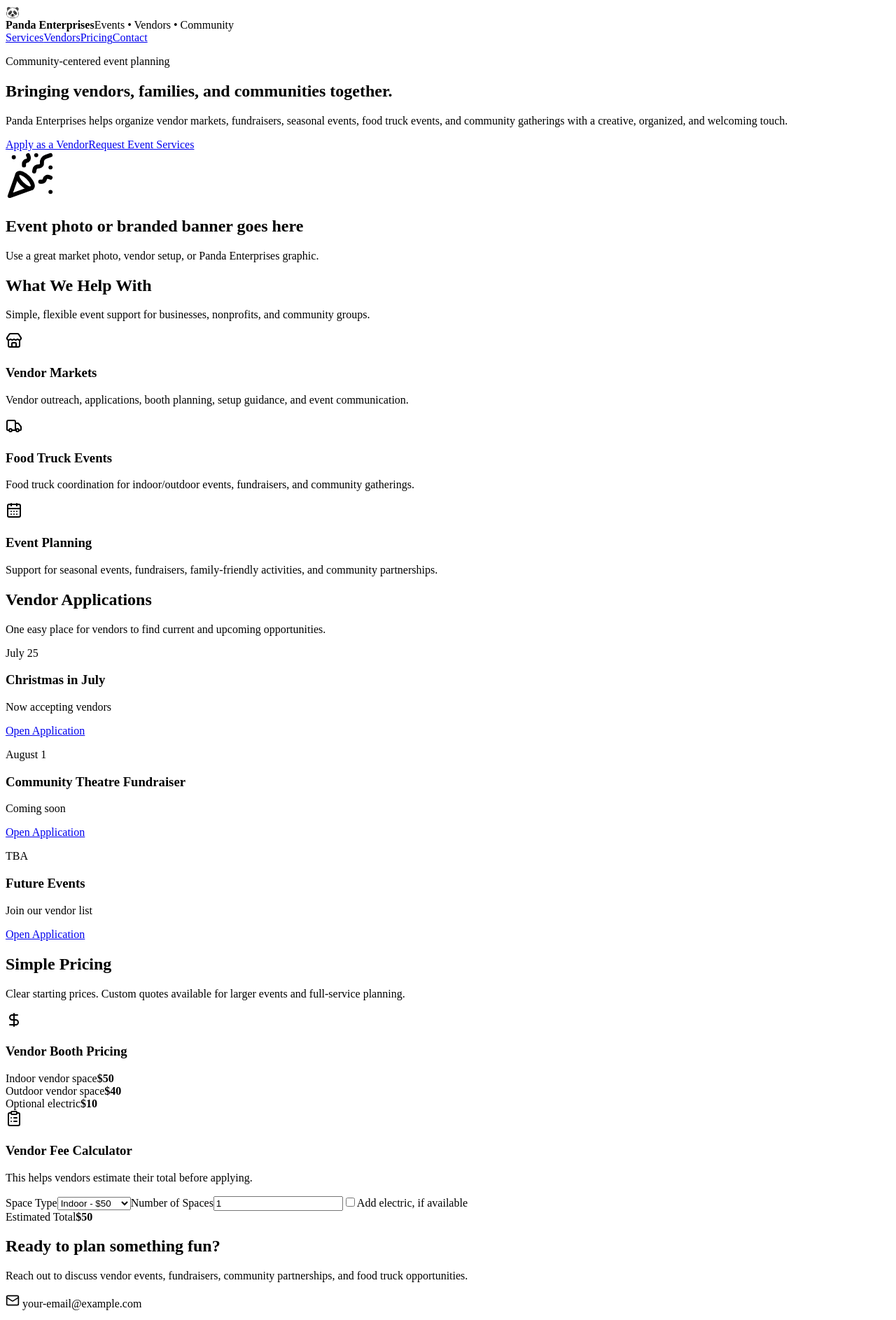
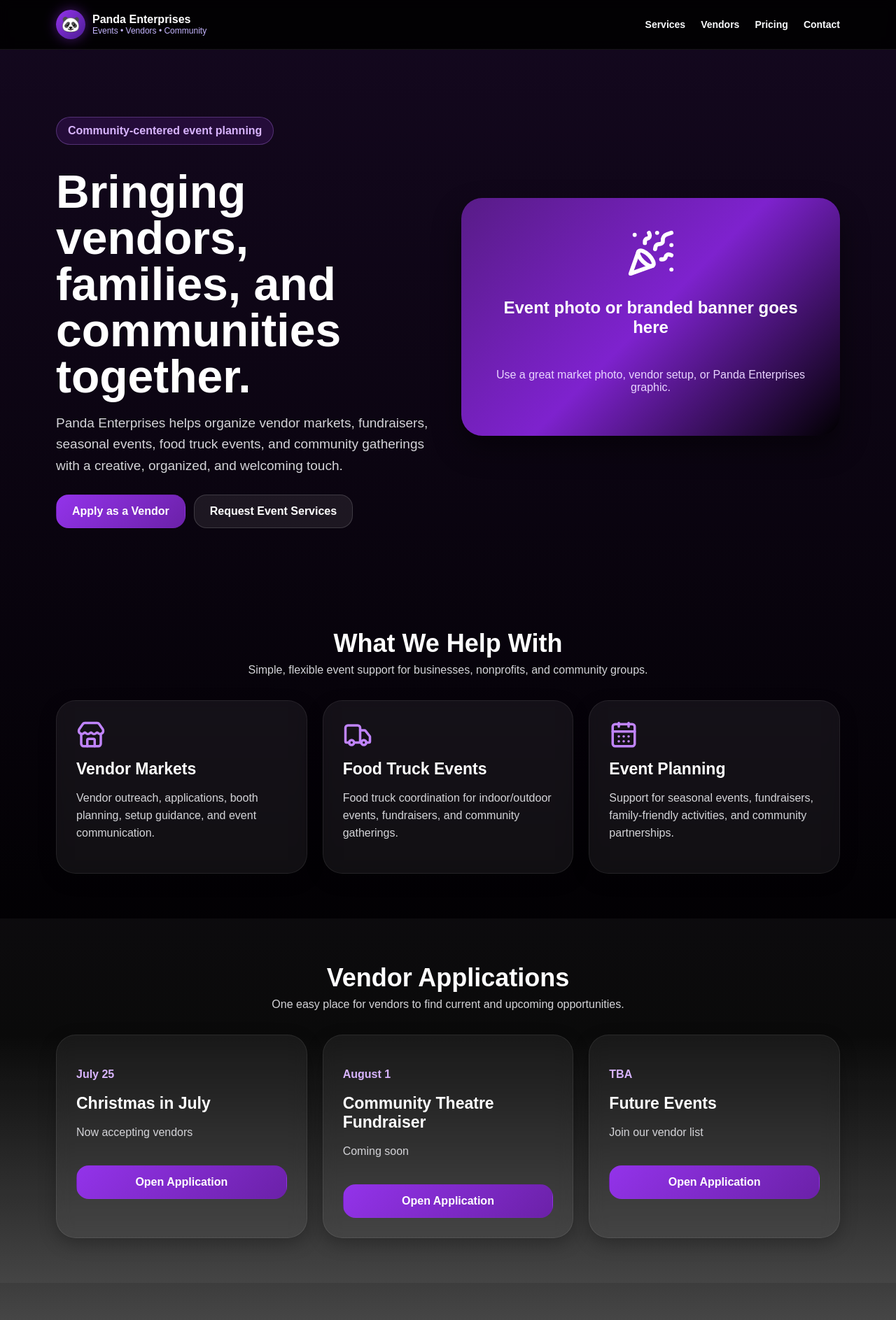
Before and after one commit to amandarocha0820-coder/panda-enterprises-landing-page, a React (Vite) app: page / in a window 1280 px wide. Shown: the top 1887 px of the page at 70% size. Built offline with nearby package versions, Linux system fonts and the light colour scheme.

Commit message:
Update styles.css
add purple black and white

```diff
--- a/src/styles.css
+++ b/src/styles.css
@@ -1,183 +1,369 @@
-import React, { useMemo, useState } from "react";
-import { motion } from "framer-motion";
-import { CalendarDays, ClipboardList, DollarSign, Mail, MapPin, PartyPopper, Store, Truck } from "lucide-react";
-import { Card, CardContent } from "@/components/ui/card";
-import { Button } from "@/components/ui/button";
+* {
+  box-sizing: border-box;
+}
 
-export default function PandaEnterprisesLandingPage() {
-  const [spaceType, setSpaceType] = useState("indoor");
-  const [spaces, setSpaces] = useState(1);
-  const [electric, setElectric] = useState(false);
+body {
+  margin: 0;
+  font-family: Arial, Helvetica, sans-serif;
+  color: #f8fafc;
+  background: linear-gradient(180deg, #14081f, #000000, #ffffff);
+}
 
-  const vendorTotal = useMemo(() => {
-    const base = spaceType === "indoor" ? 50 : 40;
-    const electricFee = electric ? 10 : 0;
-    return spaces * base + electricFee;
-  }, [spaceType, spaces, electric]);
+a {
+  color: inherit;
+  text-decoration: none;
+}
 
-  const vendorLinks = [
-    { event: "Christmas in July", date: "July 25", status: "Now accepting vendors", link: "#" },
-    { event: "Community Theatre Fundraiser", date: "August 1", status: "Coming soon", link: "#" },
-    { event: "Future Events", date: "TBA", status: "Join our vendor list", link: "#" },
-  ];
+.container {
+  width: min(1120px, calc(100% - 32px));
+  margin: 0 auto;
+}
 
-  return (
-    <div className="min-h-screen bg-gradient-to-b from-pink-50 via-white to-teal-50 text-slate-800">
-      <header className="sticky top-0 z-50 border-b bg-white/85 backdrop-blur">
-        <div className="mx-auto flex max-w-6xl items-center justify-between px-4 py-3">
-          <div className="flex items-center gap-2">
-            <div className="flex h-10 w-10 items-center justify-center rounded-full bg-pink-200 text-xl shadow-sm">🐼</div>
-            <div>
-              <p className="text-lg font-bold leading-tight">Panda Enterprises</p>
-              <p className="text-xs text-slate-500">Events • Vendors • Community</p>
-            </div>
-          </div>
-          <nav className="hidden gap-5 text-sm font-medium md:flex">
-            <a href="#services" className="hover:text-pink-600">Services</a>
-            <a href="#vendors" className="hover:text-pink-600">Vendors</a>
-            <a href="#pricing" className="hover:text-pink-600">Pricing</a>
-            <a href="#contact" className="hover:text-pink-600">Contact</a>
-          </nav>
-        </div>
-      </header>
+.header {
+  position: sticky;
+  top: 0;
+  background: rgba(0, 0, 0, 0.88);
+  backdrop-filter: blur(8px);
+  border-bottom: 1px solid rgba(255,255,255,.08);
+  z-index: 10;
+}
 
-      <main>
-        <section className="mx-auto grid max-w-6xl items-center gap-8 px-4 py-16 md:grid-cols-2 md:py-24">
-          <motion.div initial={{ opacity: 0, y: 18 }} animate={{ opacity: 1, y: 0 }} transition={{ duration: 0.5 }}>
-            <p className="mb-3 inline-flex rounded-full bg-teal-100 px-4 py-2 text-sm font-semibold text-teal-800">Community-centered event planning</p>
-            <h1 className="text-4xl font-extrabold tracking-tight text-slate-900 md:text-6xl">
-              Bringing vendors, families, and communities together.
-            </h1>
-            <p className="mt-5 text-lg text-slate-600">
-              Panda Enterprises helps organize vendor markets, fundraisers, seasonal events, food truck events, and community gatherings with a creative, organized, and welcoming touch.
-            </p>
-            <div className="mt-7 flex flex-col gap-3 sm:flex-row">
-              <Button className="rounded-2xl px-6 py-6 text-base">Apply as a Vendor</Button>
-              <Button variant="outline" className="rounded-2xl px-6 py-6 text-base">Request Event Services</Button>
-            </div>
-          </motion.div>
+.nav {
+  display: flex;
+  justify-content: space-between;
+  align-items: center;
+  padding: 14px 0;
+}
 
-          <motion.div initial={{ opacity: 0, scale: 0.96 }} animate={{ opacity: 1, scale: 1 }} transition={{ duration: 0.5, delay: 0.1 }}>
-            <Card className="overflow-hidden rounded-3xl border-0 shadow-xl">
-              <div className="flex h-72 items-center justify-center bg-gradient-to-br from-pink-200 via-purple-100 to-teal-200 p-8 text-center">
-                <div>
-                  <PartyPopper className="mx-auto mb-4 h-16 w-16" />
-                  <p className="text-2xl font-bold">Event photo or branded banner goes here</p>
-                  <p className="mt-2 text-slate-600">Use a great market photo, vendor setup, or Panda Enterprises graphic.</p>
-                </div>
-              </div>
-            </Card>
-          </motion.div>
-        </section>
+.brand {
+  display: flex;
+  align-items: center;
+  gap: 10px;
+}
 
-        <section id="services" className="mx-auto max-w-6xl px-4 py-12">
-          <div className="mb-8 text-center">
-            <h2 className="text-3xl font-bold">What We Help With</h2>
-            <p className="mt-2 text-slate-600">Simple, flexible event support for businesses, nonprofits, and community groups.</p>
-          </div>
-          <div className="grid gap-5 md:grid-cols-3">
-            {[
-              { icon: Store, title: "Vendor Markets", text: "Vendor outreach, applications, booth planning, setup guidance, and event communication." },
-              { icon: Truck, title: "Food Truck Events", text: "Food truck coordination for indoor/outdoor events, fundraisers, and community gatherings." },
-              { icon: CalendarDays, title: "Event Planning", text: "Support for seasonal events, fundraisers, family-friendly activities, and community partnerships." },
-            ].map((item) => (
-              <Card key={item.title} className="rounded-3xl border-0 shadow-md">
-                <CardContent className="p-6">
-                  <item.icon className="mb-4 h-10 w-10 text-pink-600" />
-                  <h3 className="text-xl font-bold">{item.title}</h3>
-                  <p className="mt-2 text-slate-600">{item.text}</p>
-                </CardContent>
-              </Card>
-            ))}
-          </div>
-        </section>
+.brand strong {
+  color: white;
+}
 
-        <section id="vendors" className="bg-white py-14">
-          <div className="mx-auto max-w-6xl px-4">
-            <div className="mb-8 text-center">
-              <h2 className="text-3xl font-bold">Vendor Applications</h2>
-              <p className="mt-2 text-slate-600">One easy place for vendors to find current and upcoming opportunities.</p>
-            </div>
-            <div className="grid gap-4 md:grid-cols-3">
-              {vendorLinks.map((event) => (
-                <Card key={event.event} className="rounded-3xl shadow-sm">
-                  <CardContent className="p-6">
-                    <p className="text-sm font-semibold text-teal-700">{event.date}</p>
-                    <h3 className="mt-1 text-xl font-bold">{event.event}</h3>
-                    <p className="mt-2 text-slate-600">{event.status}</p>
-                    <Button className="mt-5 w-full rounded-2xl" asChild>
-                      <a href={event.link}>Open Application</a>
-                    </Button>
-                  </CardContent>
-                </Card>
-              ))}
-            </div>
-          </div>
-        </section>
+.brand span {
+  display: block;
+  font-size: 12px;
+  color: #c4b5fd;
+}
 
-        <section id="pricing" className="mx-auto max-w-6xl px-4 py-14">
-          <div className="mb-8 text-center">
-            <h2 className="text-3xl font-bold">Simple Pricing</h2>
-            <p className="mt-2 text-slate-600">Clear starting prices. Custom quotes available for larger events and full-service planning.</p>
-          </div>
-          <div className="grid gap-6 lg:grid-cols-2">
-            <Card className="rounded-3xl border-0 shadow-lg">
-              <CardContent className="p-6">
-                <DollarSign className="mb-4 h-10 w-10 text-pink-600" />
-                <h3 className="text-2xl font-bold">Vendor Booth Pricing</h3>
-                <div className="mt-5 space-y-3 text-slate-700">
-                  <div className="flex justify-between rounded-2xl bg-pink-50 p-4"><span>Indoor vendor space</span><strong>$50</strong></div>
-                  <div className="flex justify-between rounded-2xl bg-teal-50 p-4"><span>Outdoor vendor space</span><strong>$40</strong></div>
-                  <div className="flex justify-between rounded-2xl bg-purple-50 p-4"><span>Optional electric</span><strong>$10</strong></div>
-                </div>
-              </CardContent>
-            </Card>
+.logo {
+  width: 42px;
+  height: 42px;
+  border-radius: 999px;
+  background: linear-gradient(135deg, #9333ea, #4c1d95);
+  display: grid;
+  place-items: center;
+  font-size: 22px;
+  box-shadow: 0 0 18px rgba(147,51,234,.45);
+}
 
-            <Card className="rounded-3xl border-0 shadow-lg">
-              <CardContent className="p-6">
-                <ClipboardList className="mb-4 h-10 w-10 text-teal-700" />
-                <h3 className="text-2xl font-bold">Vendor Fee Calculator</h3>
-                <p className="mt-2 text-slate-600">This helps vendors estimate their total before applying.</p>
-                <div className="mt-5 space-y-4">
-                  <label className="block">
-                    <span className="text-sm font-semibold">Space Type</span>
-                    <select value={spaceType} onChange={(e) => setSpaceType(e.target.value)} className="mt-1 w-full rounded-2xl border p-3">
-                      <option value="indoor">Indoor - $50</option>
-                      <option value="outdoor">Outdoor - $40</option>
-                    </select>
-                  </label>
-                  <label className="block">
-                    <span className="text-sm font-semibold">Number of Spaces</span>
-                    <input type="number" min="1" value={spaces} onChange={(e) => setSpaces(Math.max(1, Number(e.target.value)))} className="mt-1 w-full rounded-2xl border p-3" />
-                  </label>
-                  <label className="flex items-center gap-3 rounded-2xl bg-slate-50 p-3">
-                    <input type="checkbox" checked={electric} onChange={(e) => setElectric(e.target.checked)} />
-                    <span>Add electric, if available</span>
-                  </label>
-                  <div className="rounded-3xl bg-slate-900 p-5 text-white">
-                    <p className="text-sm text-slate-300">Estimated Total</p>
-                    <p className="text-4xl font-extrabold">${vendorTotal}</p>
-                  </div>
-                </div>
-              </CardContent>
-            </Card>
-          </div>
-        </section>
+nav {
+  display: flex;
+  gap: 22px;
+  font-weight: 700;
+  font-size: 14px;
+}
 
-        <section id="contact" className="bg-slate-900 py-14 text-white">
-          <div className="mx-auto grid max-w-6xl gap-8 px-4 md:grid-cols-2">
-            <div>
-              <h2 className="text-3xl font-bold">Ready to plan something fun?</h2>
-              <p className="mt-3 text-slate-300">Reach out to discuss vendor events, fundraisers, community partnerships, and food truck opportunities.</p>
-            </div>
-            <div className="space-y-4 rounded-3xl bg-white/10 p-6">
-              <p className="flex items-center gap-3"><Mail className="h-5 w-5" /> your-email@example.com</p>
-              <p className="flex items-center gap-3"><MapPin className="h-5 w-5" /> Sioux City area and surrounding communities</p>
-              <Button className="w-full rounded-2xl bg-pink-500 py-6 hover:bg-pink-600">Contact Panda Enterprises</Button>
-            </div>
-          </div>
-        </section>
-      </main>
-    </div>
-  );
+nav a {
+  color: #f8fafc;
+  transition: .2s ease;
 }
+
+nav a:hover {
+  color: #c084fc;
+}
+
+.hero {
+  display: grid;
+  grid-template-columns: 1fr 1fr;
+  gap: 38px;
+  align-items: center;
+  padding: 80px 0;
+}
+
+.pill {
+  display: inline-block;
+  background: rgba(147,51,234,.15);
+  color: #d8b4fe;
+  padding: 10px 16px;
+  border-radius: 999px;
+  font-weight: 800;
+  border: 1px solid rgba(192,132,252,.3);
+}
+
+h1 {
+  font-size: clamp(40px, 6vw, 66px);
+  line-height: 1;
+  margin: 18px 0;
+  color: white;
+}
+
+.heroText {
+  font-size: 19px;
+  color: #d4d4d8;
+  line-height: 1.6;
+}
+
+.buttons {
+  display: flex;
+  flex-wrap: wrap;
+  gap: 12px;
+  margin-top: 26px;
+}
+
+.button {
+  display: inline-flex;
+  align-items: center;
+  justify-content: center;
+  padding: 14px 22px;
+  border-radius: 18px;
+  font-weight: 800;
+  border: 1px solid transparent;
+  transition: .2s ease;
+}
+
+.primary {
+  background: linear-gradient(135deg, #9333ea, #6b21a8);
+  color: white;
+}
+
+.primary:hover {
+  background: linear-gradient(135deg, #a855f7, #7e22ce);
+  transform: translateY(-2px);
+}
+
+.secondary {
+  background: rgba(255,255,255,.08);
+  color: white;
+  border-color: rgba(255,255,255,.15);
+}
+
+.secondary:hover {
+  background: rgba(255,255,255,.14);
+}
+
+.full {
+  width: 100%;
+  margin-top: 18px;
+}
+
+.heroCard {
+  min-height: 340px;
+  border-radius: 30px;
+  background: linear-gradient(135deg, #581c87, #7e22ce, #000000);
+  display: grid;
+  place-items: center;
+  text-align: center;
+  padding: 40px;
+  box-shadow: 0 18px 40px rgba(0,0,0,.45);
+  color: white;
+}
+
+.heroCard p {
+  color: #e9d5ff;
+}
+
+.section {
+  padding: 64px 0;
+}
+
+.sectionTitle {
+  text-align: center;
+  margin-bottom: 34px;
+}
+
+.sectionTitle h2 {
+  font-size: 36px;
+  margin: 0 0 8px;
+  color: white;
+}
+
+.sectionTitle p {
+  color: #d4d4d8;
+  margin: 0;
+}
+
+.grid {
+  display: grid;
+  gap: 22px;
+}
+
+.three {
+  grid-template-columns: repeat(3, 1fr);
+}
+
+.two {
+  grid-template-columns: repeat(2, 1fr);
+}
+
+.white {
+  background: rgba(255,255,255,.04);
+}
+
+.card {
+  background: rgba(255,255,255,.06);
+  padding: 28px;
+  border-radius: 28px;
+  box-shadow: 0 8px 24px rgba(0,0,0,.25);
+  border: 1px solid rgba(255,255,255,.08);
+  backdrop-filter: blur(10px);
+}
+
+.card h3 {
+  font-size: 23px;
+  margin: 10px 0;
+  color: white;
+}
+
+.card p {
+  color: #d4d4d8;
+  line-height: 1.55;
+}
+
+.icon svg,
+.pinkIcon {
+  color: #c084fc;
+  width: 42px;
+  height: 42px;
+}
+
+.tealIcon {
+  color: #e9d5ff;
+  width: 42px;
+  height: 42px;
+}
+
+.date {
+  color: #d8b4fe !important;
+  font-weight: 800;
+}
+
+.priceRows {
+  display: grid;
+  gap: 12px;
+  margin-top: 18px;
+}
+
+.priceRows div {
+  display: flex;
+  justify-content: space-between;
+  padding: 16px;
+  border-radius: 18px;
+  background: rgba(147,51,234,.12);
+  color: white;
+}
+
+.priceRows div:nth-child(2) {
+  background: rgba(255,255,255,.08);
+}
+
+.priceRows div:nth-child(3) {
+  background: rgba(168,85,247,.18);
+}
+
+label {
+  display: grid;
+  gap: 8px;
+  margin: 16px 0;
+  font-weight: 800;
+  color: white;
+}
+
+input,
+select {
+  width: 100%;
+  padding: 13px;
+  border: 1px solid rgba(255,255,255,.12);
+  border-radius: 16px;
+  font: inherit;
+  background: rgba(255,255,255,.08);
+  color: white;
+}
+
+.check {
+  display: flex;
+  align-items: center;
+  gap: 10px;
+  background: rgba(255,255,255,.06);
+  padding: 14px;
+  border-radius: 16px;
+  font-weight: 500;
+}
+
+.check input {
+  width: auto;
+}
+
+.total {
+  background: linear-gradient(135deg, #6b21a8, #000000);
+  color: white;
+  border-radius: 24px;
+  padding: 22px;
+  margin-top: 18px;
+}
+
+.total span {
+  color: #d4d4d8;
+  display: block;
+}
+
+.total strong {
+  font-size: 44px;
+}
+
+.contact {
+  background: #000000;
+  color: white;
+}
+
+.contact h2 {
+  font-size: 36px;
+  margin: 0;
+}
+
+.contact p {
+  color: #d4d4d8;
+  line-height: 1.6;
+}
+
+.contactGrid {
+  display: grid;
+  grid-template-columns: 1fr 1fr;
+  gap: 36px;
+  align-items: center;
+}
+
+.contactBox {
+  background: rgba(147,51,234,.12);
+  border-radius: 28px;
+  padding: 26px;
+  border: 1px solid rgba(255,255,255,.08);
+}
+
+.contactBox p {
+  display: flex;
+  align-items: center;
+  gap: 10px;
+}
+
+@media (max-width: 800px) {
+  nav {
+    display: none;
+  }
+
+  .hero,
+  .two,
+  .three,
+  .contactGrid {
+    grid-template-columns: 1fr;
+  }
+
+  .hero {
+    padding: 50px 0;
+  }
+}
```
